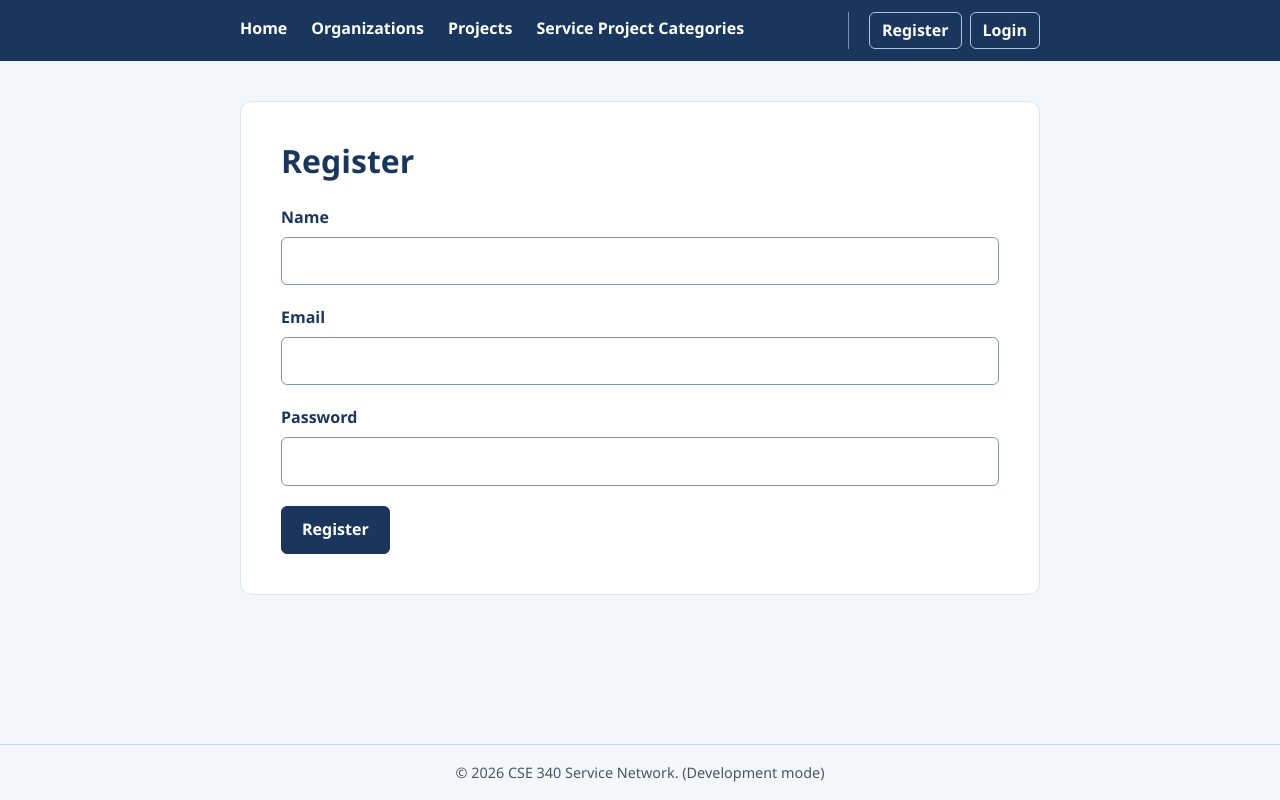
After one commit to vantaylor99/cse340-web-backend-dev, a Node server app: page /register in a window 1280 px wide. The commit adds this page. Run offline with Node 20, Linux system fonts and the light colour scheme.

Commit message:
Setting up authentication and the login / register pages.

```diff
--- a/package.json
+++ b/package.json
@@ -19,6 +19,7 @@
     "start": "node server.js"
   },
   "dependencies": {
+    "bcrypt": "^6.0.0",
     "ejs": "^7.0.2",
     "express": "^5.3.0",
     "express-session": "^1.19.0",
--- a/public/css/main.css
+++ b/public/css/main.css
@@ -44,6 +44,28 @@ nav a:hover,
 nav a:focus {
   color: #bee3f8;
   text-decoration: underline;
+}
+
+nav .nav-account {
+  display: flex;
+  align-items: center;
+  gap: 0.5rem;
+  margin-left: auto;
+  padding-left: 1.25rem;
+  border-left: 1px solid #7792b4;
+}
+
+nav .nav-account a {
+  padding: 0.3rem 0.75rem;
+  border: 1px solid #a9c7e5;
+  border-radius: 6px;
+}
+
+nav .nav-account a:hover,
+nav .nav-account a:focus-visible {
+  color: #1a365d;
+  background: #e3f2ff;
+  text-decoration: none;
 }
 
 /* Flash messages */
@@ -328,4 +350,11 @@ footer p {
     flex-direction: column;
     gap: 0.75rem;
   }
+
+  nav .nav-account {
+    margin-left: 0;
+    padding: 0.75rem 0 0;
+    border-left: 0;
+    border-top: 1px solid #7792b4;
+  }
 }
--- a/server.js
+++ b/server.js
@@ -52,6 +52,11 @@ app.use((req, res, next) => {
 
 // Middleware to make NODE_ENV available to all templates
 app.use((req, res, next) => {
+    res.locals.isLoggedIn = false;
+    if (req.session && req.session.user) {
+        res.locals.isLoggedIn = true;
+    }
+
     res.locals.NODE_ENV = NODE_ENV;
     next();
 });
--- /dev/null
+++ b/src/controllers/users.js
@@ -0,0 +1,66 @@
+import bcrypt from 'bcrypt';
+import { authenticateUser, createUser } from '../models/users.js';
+
+
+const showUserRegistrationForm = async (req, res) => {
+    const title = 'Register'
+    res.render('register', { title });
+}
+
+const processNewUserForm = async (req, res) => {
+    const { name, email, password } = req.body
+
+    try {
+        const salt = await bcrypt.genSalt(10);
+        const passwordHash = await bcrypt.hash(password, salt);
+
+        const userId = await createUser(name, email, passwordHash);
+
+        req.flash('success', 'Registration successful! Now please log in.');
+        res.redirect('/');
+    } catch (error) {
+        console.error(`Error registering user: ${name}`, error);
+        req.flash('error', 'An error occurred during registration. Please try again or contact support.');
+        res.redirect('/register');
+    }
+};
+
+const showLoginForm = async (req, res) => {
+    const title = 'Login'
+    res.render('login', { title });
+}
+
+const processLoginForm = async (req, res) => {
+    const { email, password } = req.body
+    try {
+        const user = await authenticateUser(email, password)
+        if (user) {
+            req.session.user = user;
+            req.flash('success', 'User successfully logged in.')
+            if (res.locals.NODE_ENV === 'developement') {
+                console.log(`User: ${user.userId} with name ${user.name} logged in and added to session.`);
+            }
+
+            res.redirect('/')
+        } else {
+            req.flash('error', 'Unable to login, invalid email or password');
+            res.redirect('/login')
+        }
+
+    } catch (error) {
+        console.error('Error durign login:', error);
+        req.flash('error', 'An error ocurred during login. Please try again');
+        res.redirect('/login')
+    }
+};
+
+const processLogout = async (req, res) => {
+    if (req.session.user) {
+        delete req.session.user;
+    }
+
+    req.flash('success', "You have successfully logged out.")
+    res.redirect('/login')
+};
+
+export { showUserRegistrationForm, processNewUserForm, showLoginForm, processLoginForm, processLogout }
--- a/src/views/partials/header.ejs
+++ b/src/views/partials/header.ejs
@@ -17,6 +17,14 @@
             <li><a href="/organizations">Organizations</a></li>
             <li><a href="/projects">Projects</a></li>
             <li><a href="/categories">Service Project Categories</a></li>
+            <li class="nav-account">
+                <% if (isLoggedIn) { %>
+                    <a href="/logout">Logout</a>
+                <% } else { %>
+                    <a href="/register">Register</a>
+                    <a href="/login">Login</a>
+                <% } %>
+            </li>
         </ul>
     </nav>
     <% const messages=flash(); %>
@@ -24,8 +32,10 @@
             <% if (messages[type].length> 0) { %>
 
                 <% messages[type].forEach(msg=> { %>
-                    <p class="flash-message flash-message--<%= type %>"><%= msg %></p>
-                        <% }); %>
+                    <p class="flash-message flash-message--<%= type %>">
+                        <%= msg %>
+                    </p>
+                    <% }); %>
 
-                            <% } %>
-                                <% }); %>
+                        <% } %>
+                            <% }); %>
--- /dev/null
+++ b/src/views/register.ejs
@@ -0,0 +1,26 @@
+<%- include('partials/header') %>
+    <main>
+        <h1>
+            <%= title %>
+        </h1>
+
+        <form class="site-form" action="/register" method="POST">
+            <div class="form-group">
+                <label for="name">Name</label>
+                <input type="text" id="name" name="name" required maxlength="100" />
+            </div>
+
+            <div class="form-group">
+                <label for="email">Email</label>
+                <input type="email" id="email" name="email" required maxlength="50"></input>
+            </div>
+
+            <div class="form-group">
+                <label for="password">Password</label>
+                <input type="password" id="password" name="password" required maxlength="50" />
+            </div>
+
+            <button type="submit">Register</button>
+        </form>
+    </main>
+    <%- include('partials/footer') %>
```
Also changed, not shown: src/models/users.js (added, +64 -0 lines), src/routes.js (+9 -2 lines), src/setup.sql (+28 -0 lines), src/views/login.ejs (added, +21 -0 lines), 1 other file.
